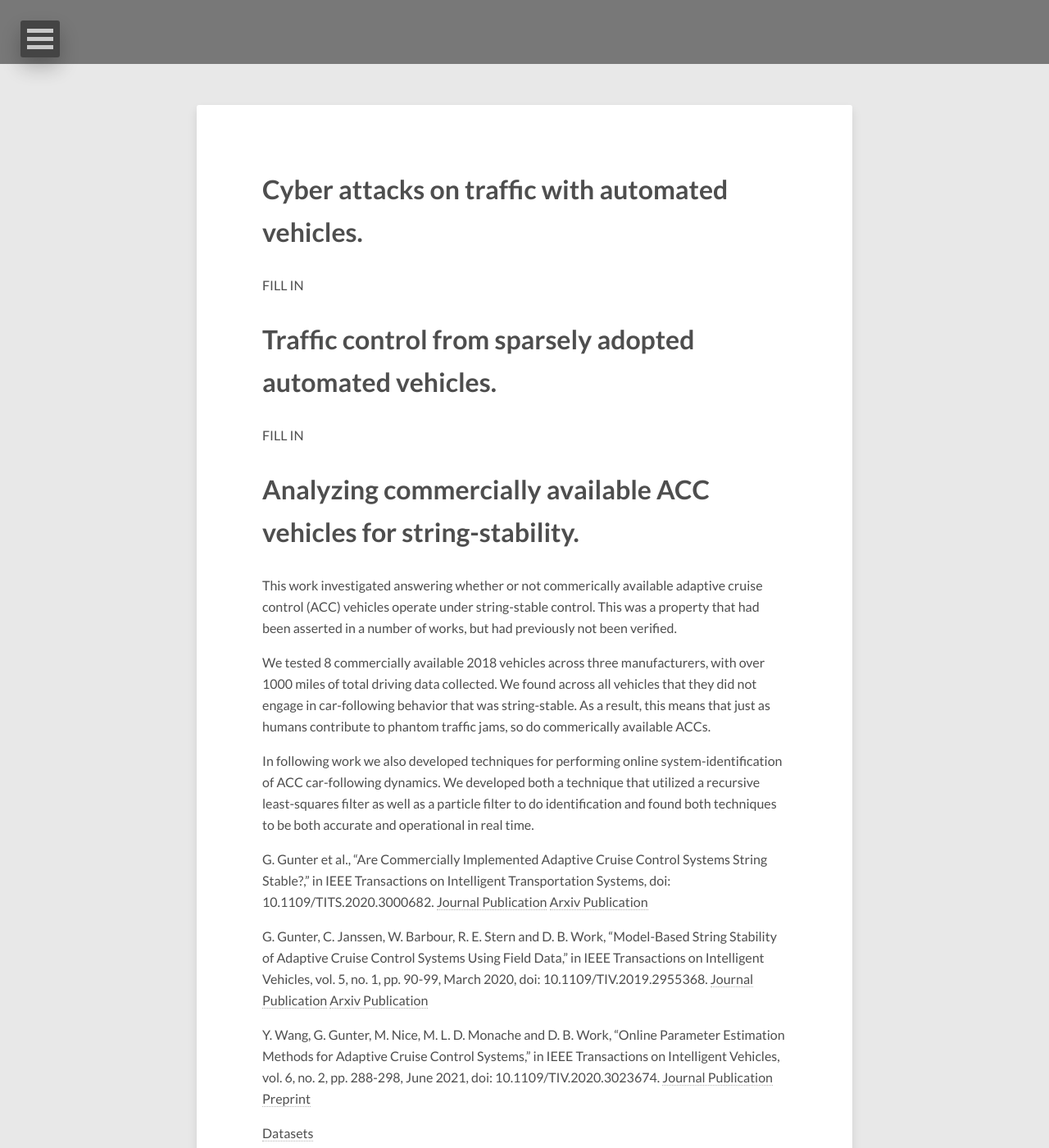
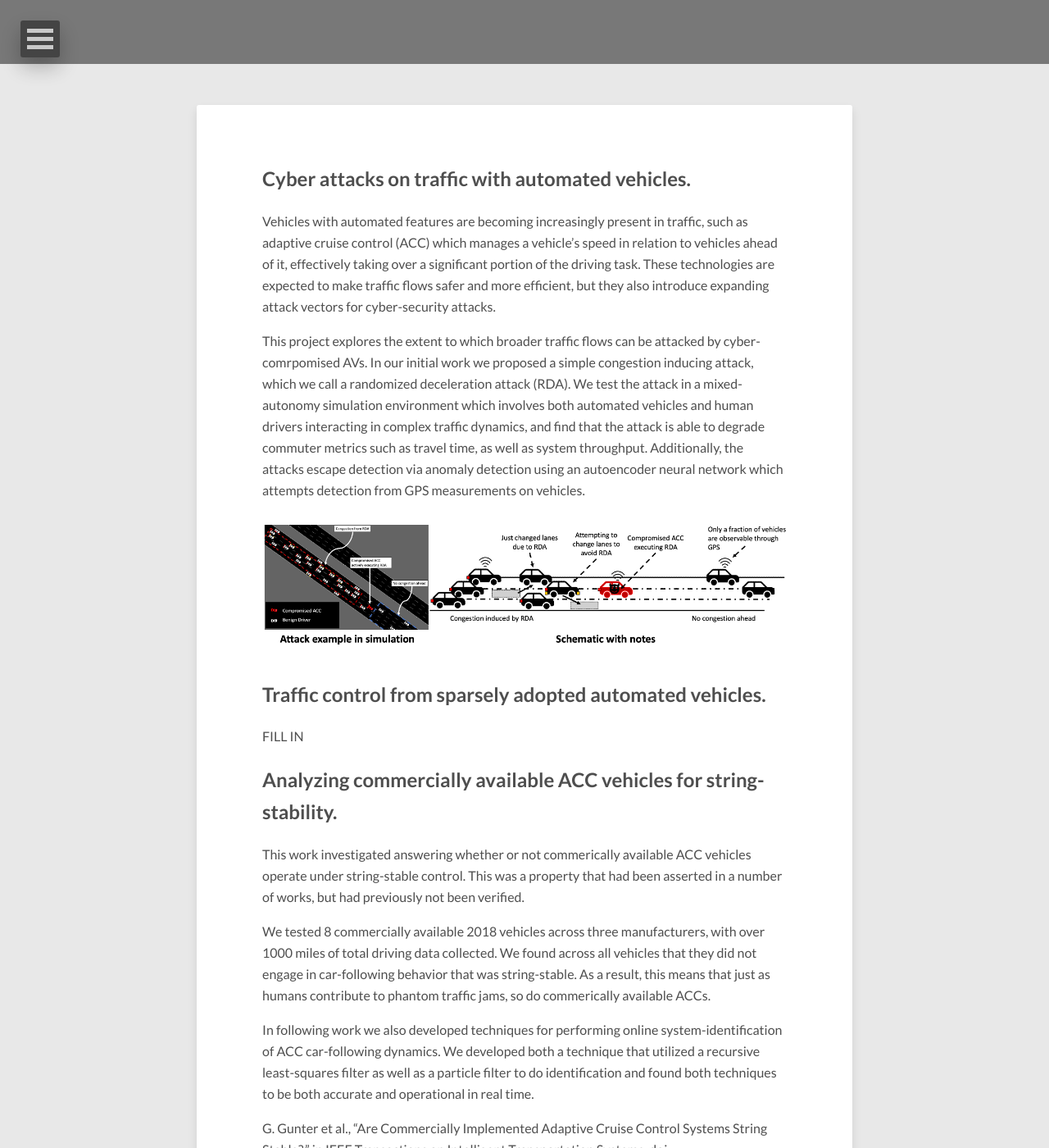
Before and after one commit to georgegunter/georgegunter.github.io, a Jekyll site: the page built from research/index.md, in a window 1280 px wide and 1400 px high, scrolled down 322 px. Shown: the whole window at 82% size. Built offline with Jekyll 4.4.1, drawn with Linux system fonts in a browser that asks for light colours; nearby versions of some CDN libraries.

Commit message:
Working on research section

```diff
--- a/index.html
+++ b/index.html
@@ -7,7 +7,7 @@ secdescription: "I am PhD student in the Civil Engineering department at Vanderb
 tags: [vanderbilt, transportation, autonomous, vehicle, data, machine, learning, artificial, intelligence]
 comments: false
 image:
-  feature: abstract-1.jpg
+  feature: phladelphia_trimmed.jpg
   credit: dargadgetz
   creditlink: http://www.dargadgetz.com/ios-7-abstract-wallpaper-pack-for-iphone-5-and-ipod-touch-retina/
 ---
--- a/research/index.md
+++ b/research/index.md
@@ -6,18 +6,24 @@ image:
 comments: false
 modified: 2018-01-27
 ---
-# Cyber attacks on traffic with automated vehicles.
+## Cyber attacks on traffic with automated vehicles.
+
+Vehicles with automated features are becoming increasingly present in traffic, such as adaptive cruise control (ACC) which manages a vehicle's speed in relation to vehicles ahead of it, effectively taking over a significant portion of the driving task. These technologies are expected to make traffic flows safer and more efficient, but they also introduce expanding attack vectors for cyber-security attacks.
+
+This project explores the extent to which broader traffic flows can be attacked by cyber-comrpomised AVs. In our initial work we proposed a simple congestion inducing attack, which we call a randomized deceleration attack (RDA). We test the attack in a mixed-autonomy simulation environment which involves both automated vehicles and human drivers interacting in complex traffic dynamics, and find that the attack is able to degrade commuter metrics such as travel time, as well as system throughput. Additionally, the attacks escape detection via anomaly detection using an autoencoder neural network which attempts detection from GPS measurements on vehicles.
+
+<figure>
+  <a href="{{ site.url }}/images/Cyber_Attack_ACC_intro_fig.png"><img src="{{ site.url }}/images/Cyber_Attack_ACC_intro_fig.png" alt=""></a>
+</figure>
+
+
+## Traffic control from sparsely adopted automated vehicles.
 
 FILL IN
 
+## Analyzing commercially available ACC vehicles for string-stability.
 
-# Traffic control from sparsely adopted automated vehicles.
-
-FILL IN
-
-# Analyzing commercially available ACC vehicles for string-stability.
-
-This work investigated answering whether or not commerically available adaptive cruise control (ACC) vehicles operate under string-stable control. This was a property that had been asserted in a number of works, but had previously not been verified.
+This work investigated answering whether or not commerically available ACC vehicles operate under string-stable control. This was a property that had been asserted in a number of works, but had previously not been verified.
 
 We tested 8 commercially available 2018 vehicles across three manufacturers, with over 1000 miles of total driving data collected. We found across all vehicles that they did not engage in car-following behavior that was string-stable. As a result, this means that just as humans contribute to phantom traffic jams, so do commerically available ACCs.
 
```
Also changed, not shown: images/Cyber_Attack_ACC_intro_fig.png (added), 3 other files.
